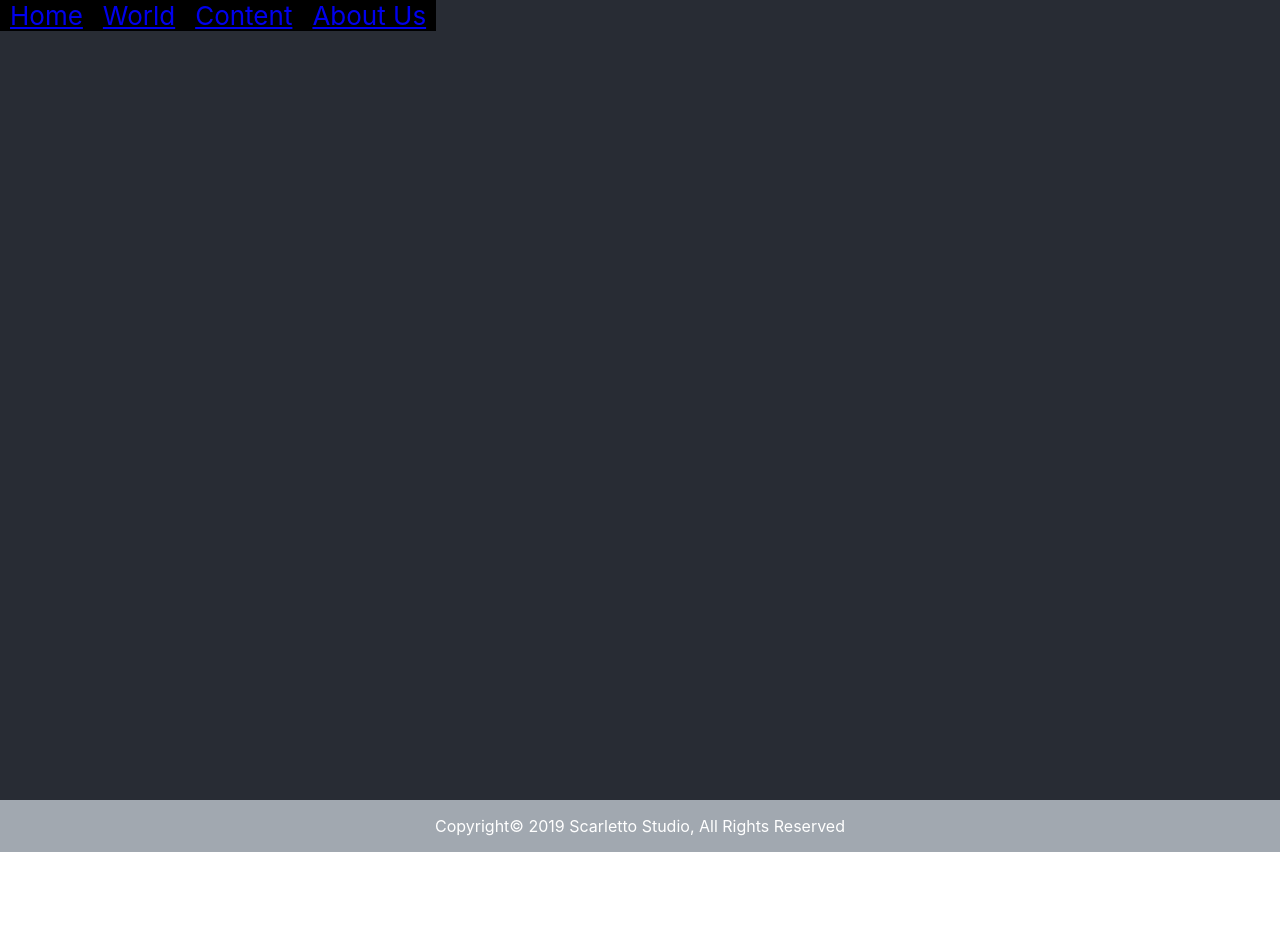
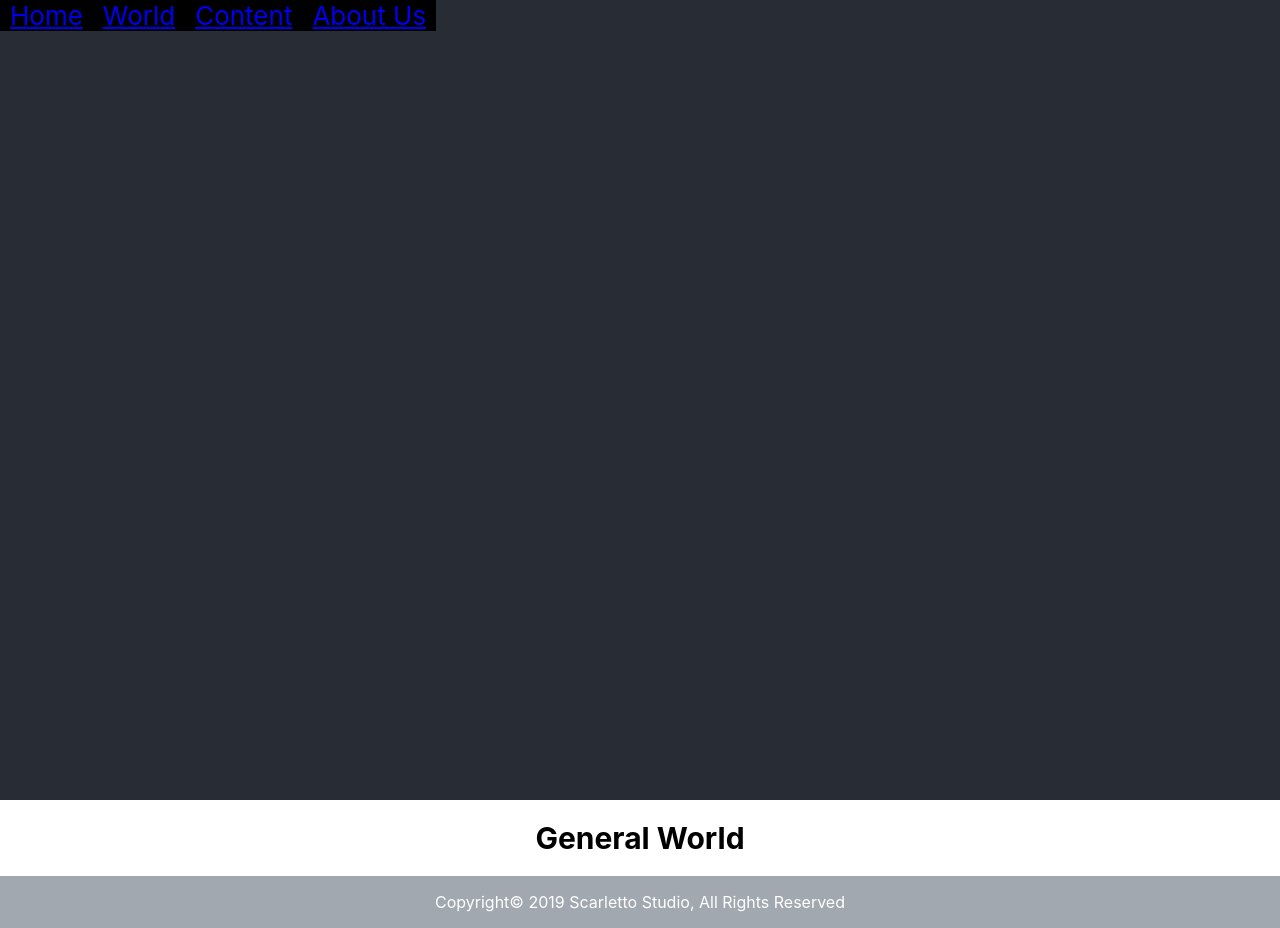
Before and after one commit to Scarletto-Studio/GeneralWorld, a React (Create React App) app: page / in a window 1280 px wide. Before the commit the page ends 852 px from the top, so only its background shows below. Built offline with nearby package versions, Linux system fonts and the light colour scheme.

Commit message:
Add Content Component.

```diff
--- a/package.json
+++ b/package.json
@@ -5,6 +5,7 @@
   "dependencies": {
     "react": "^16.8.1",
     "react-dom": "^16.8.1",
+    "react-router": "^4.3.1",
     "react-scripts": "2.1.3",
     "styled-components": "^4.1.3"
   },
--- a/src/App.js
+++ b/src/App.js
@@ -2,6 +2,7 @@ import React, { Component } from 'react';
 import logo from './logo.svg';
 import Navbar from './components/navbar.jsx';
 import Footer from './components/footer.jsx';
+import Content from './components/content.jsx';
 import './App.css';
 
 class App extends Component {
@@ -11,6 +12,9 @@ class App extends Component {
         <header className="App-header">
           <Navbar />
         </header>
+        <div>
+          <Content />
+        </div>
         <footer>
           <Footer />
         </footer>
--- /dev/null
+++ b/src/components/content.jsx
@@ -0,0 +1,30 @@
+import React , {Component} from 'react'
+import styled from 'styled-components'
+import './style/content.css'
+
+const Topic = styled.h1`
+    font-family: -apple-system, BlinkMacSystemFont, 'Segoe UI', Roboto, Oxygen, Ubuntu, Cantarell, 'Open Sans', 'Helvetica Neue', sans-serif;
+    font-size: 30px;
+`
+
+class HeadContent extends Component {
+    render() {
+        return(
+            <div>
+                <Topic>General World</Topic>
+            </div>
+        )
+    }
+}
+
+class Content extends Component {
+    render() {
+        return(
+            <div>
+                <HeadContent />
+            </div>
+        )
+    }
+}
+
+export default Content
--- a/src/components/navbar.jsx
+++ b/src/components/navbar.jsx
@@ -15,6 +15,8 @@ const List = Styled.li`
   margin: 10px;
   &:hover {
     background-color: white;
+    width: 100%;
+    height: 100%;
   }
 `
 
--- /dev/null
+++ b/src/components/style/content.css
@@ -0,0 +1,6 @@
+body {
+    width: 100%;
+    height: 100%;
+    top: 0;
+    left: 0;
+}
```
Also changed, not shown: src/components/style/navbar.css (line endings or trailing spaces), 1 other file (tests, documents, lock files or other folders).
